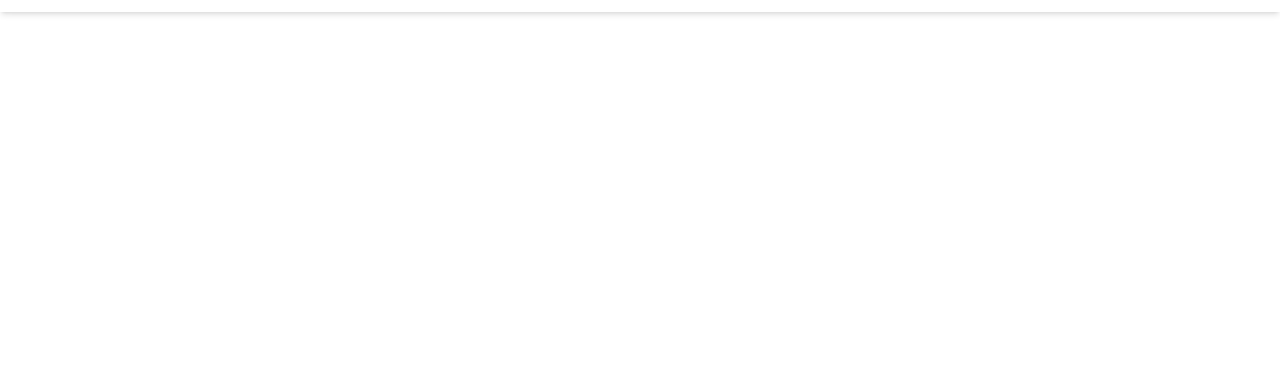
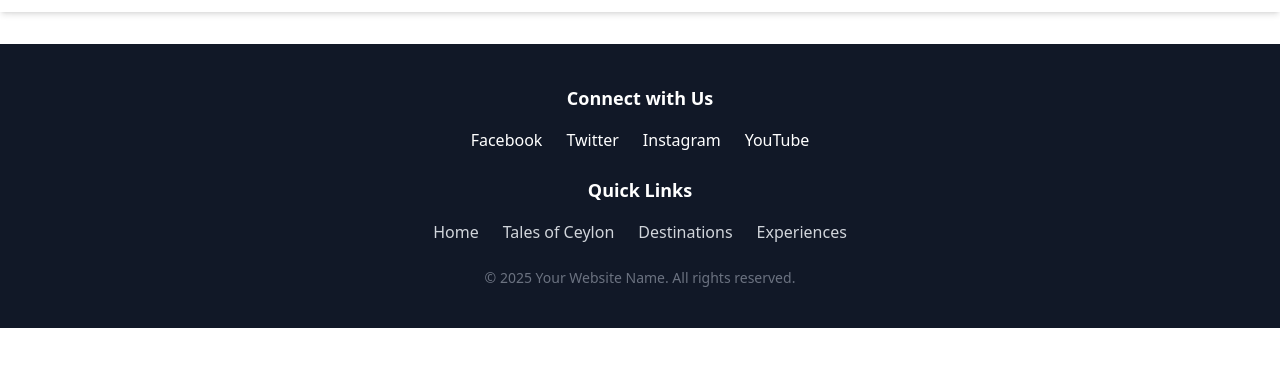
Before and after one commit to Chanith27/Tourism-Website-Web-Development-Project-, a plain HTML site: page index.html in a window 1280 px wide. Shown: the part 52-418 px from the top of the page. Drawn offline with nearby package versions, Linux system fonts and the light colour scheme.

Commit message:
Update index.html

```diff
--- a/index.html
+++ b/index.html
@@ -66,6 +66,29 @@
     </div>
   </div>
 
+  <!-- Footer -->
+  <footer class="bg-gray-900 text-white mt-24">
+    <div class="max-w-7xl mx-auto px-4 py-10 text-center">
+      <h3 class="text-lg font-semibold mb-4">Connect with Us</h3>
+      <div class="flex justify-center space-x-6 mb-6">
+        <a href="https://facebook.com" target="_blank" class="hover:text-blue-400">Facebook</a>
+        <a href="https://twitter.com" target="_blank" class="hover:text-blue-400">Twitter</a>
+        <a href="https://instagram.com" target="_blank" class="hover:text-blue-400">Instagram</a>
+        <a href="https://youtube.com" target="_blank" class="hover:text-blue-400">YouTube</a>
+      </div>
+
+      <h3 class="text-lg font-semibold mb-4">Quick Links</h3>
+      <div class="flex justify-center space-x-6 mb-6">
+        <a href="/home" class="text-gray-300 hover:text-white">Home</a>
+        <a href="/tales-of-ceylon" class="text-gray-300 hover:text-white">Tales of Ceylon</a>
+        <a href="/destinations" class="text-gray-300 hover:text-white">Destinations</a>
+        <a href="/experiences" class="text-gray-300 hover:text-white">Experiences</a>
+      </div>
+
+      <p class="text-sm text-gray-500">&copy; 2025 Your Website Name. All rights reserved.</p>
+    </div>
+  </footer>
+
   <!-- Script -->
   <script>
     function toggleDropdown() {
```
